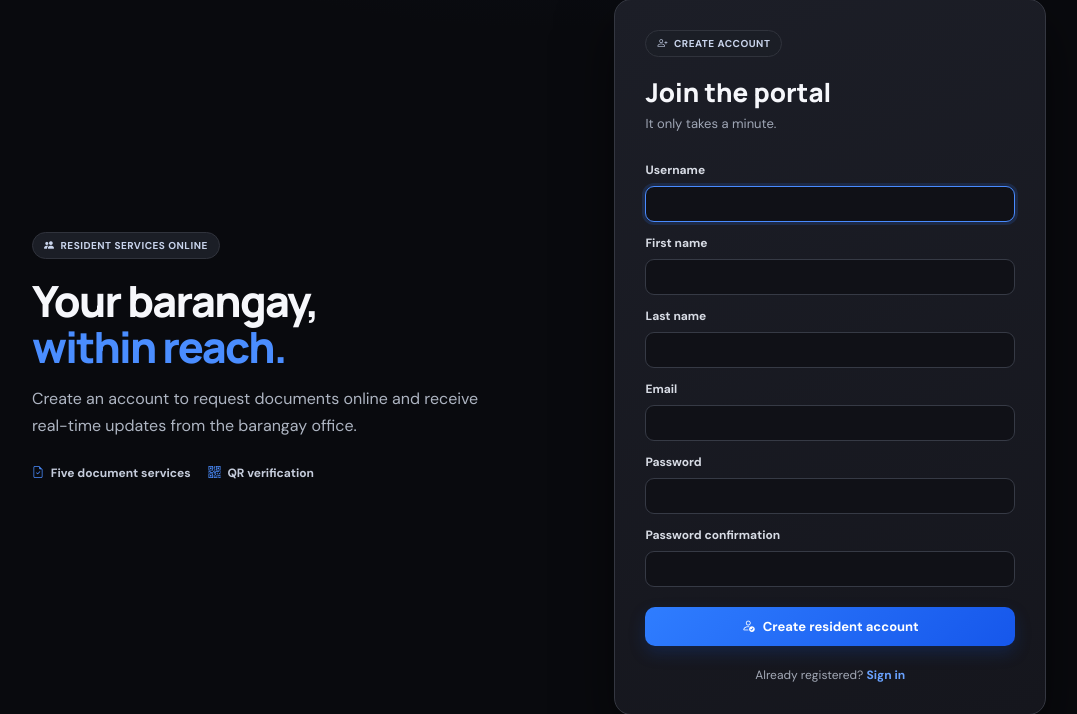
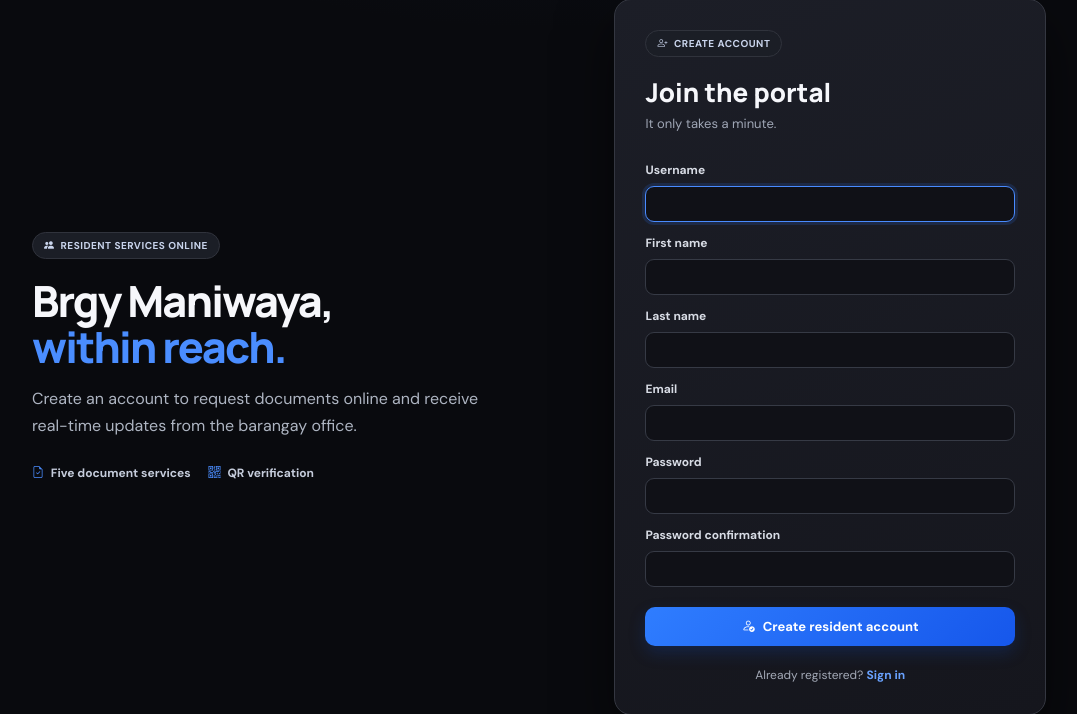
Before and after one commit to brypielago-lang/barangay, a Django app: page /signup/ in a window 1280 px wide. Shown: the part 136-850 px from the top of the page, without its empty margins (101-1178 px from the left). Run offline with Django 5.2, Linux system fonts and the light colour scheme.

Commit message:
Update title and barangay name in signup template

```diff
--- a/core/templates/registration/signup.html
+++ b/core/templates/registration/signup.html
@@ -1,7 +1,7 @@
 {% extends 'core/base.html' %}
 
 {% block title %}
-    Register · BMS Resident Portal
+    Register-Brgy Maniwaya Resident Portal
 {% endblock %}
 
 {% block content %}
@@ -16,7 +16,7 @@
         </span>
 
         <h1>
-            Your barangay,<br>
+            Brgy Maniwaya,<br>
             <em>within reach.</em>
         </h1>
 
```
